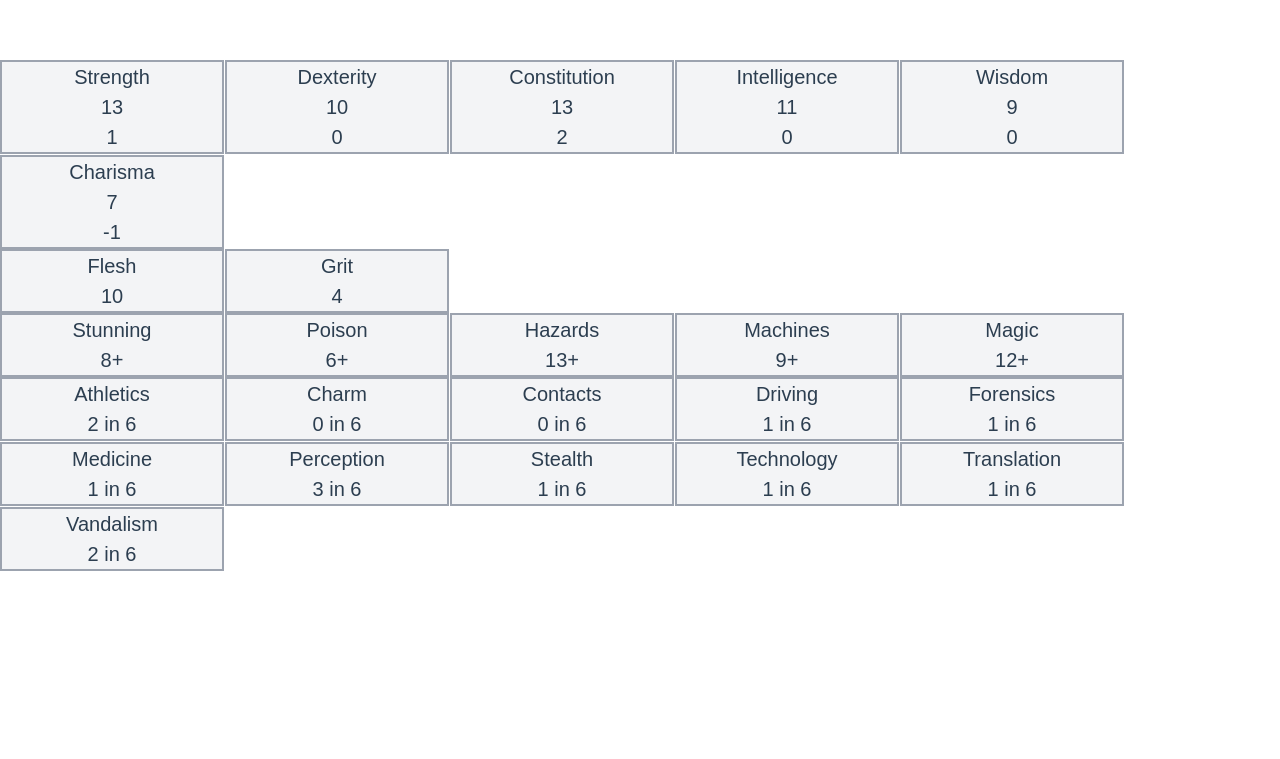
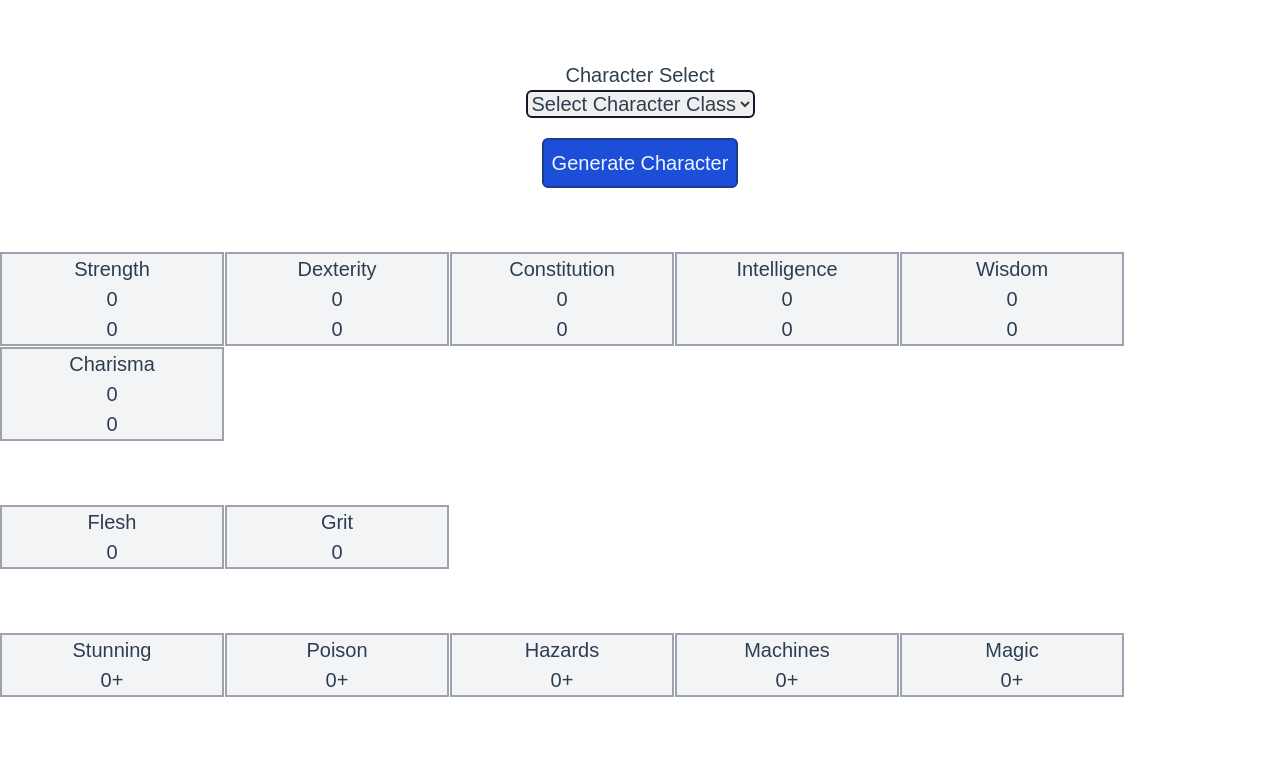
Before and after one commit to alpersad/EEcharacterGen, a Vue app: page / in a window 1280 px wide. Shown: the top 759 px of the page. Built offline with nearby package versions, Linux system fonts and the light colour scheme.

Commit message:
generates character based on character class selected

```diff
--- a/src/components/Character.vue
+++ b/src/components/Character.vue
@@ -1,5 +1,6 @@
 <template>
-  <div>
+  <div class="flex flex-wrap gap-y-16 ">
+    <Selector v-on:character-gen="generateCharacter($event)" />
     <Attributes :attributes="attributes" />
     <Health :health="health" />
     <Saves :saves="saves" />
@@ -12,23 +13,28 @@ import Attributes from "./Attributes.vue";
 import Health from "./Health.vue";
 import Saves from "./Saves.vue";
 import Skills from "./Skills.vue";
+import Selector from "./Selector.vue";
 import { Bodyguard } from "../js/eeclass/bodyguard";
+import { Criminal } from "../js/eeclass/criminal";
+import { Doctor } from "../js/eeclass/doctor";
+import { Explorer } from "../js/eeclass/explorers";
+import { Mercenary } from "../js/eeclass/mercenaries";
+import { Mystic } from "../js/eeclass/mystics";
+import { Occultist } from "../js/eeclass/occultists";
+import { Spook } from "../js/eeclass/spook";
 
 export default {
   components: {
     Attributes,
     Health,
     Saves,
-    Skills
+    Skills,
+    Selector
   },
   data() {
     return {
       character: {}
     };
-  },
-  beforeMount() {
-    this.character = new Bodyguard("Tzaki");
-    console.log(this.character.toString());
   },
   computed: {
     attributes() {
@@ -144,6 +150,39 @@ export default {
         }
       ];
     }
+  },
+  methods: {
+    generateCharacter(character_class) {
+      switch (character_class) {
+        case "Bodyguard":
+          this.character = new Bodyguard();
+          break;
+        case "Criminal":
+          this.character = new Criminal();
+          break;
+        case "Doctor":
+          this.character = new Doctor();
+          break;
+        case "Explorer":
+          this.character = new Explorer();
+          break;
+        case "Mercenary":
+          this.character = new Mercenary();
+          break;
+        case "Mystic":
+          this.character = new Mystic();
+          break;
+        case "Occultist":
+          this.character = new Occultist();
+          break;
+        case "Spook":
+          this.character = new Spook();
+          break;
+        default:
+        // execution should not reach here
+      }
+      console.log(this.character.toString());
+    }
   }
 };
 </script>
```
